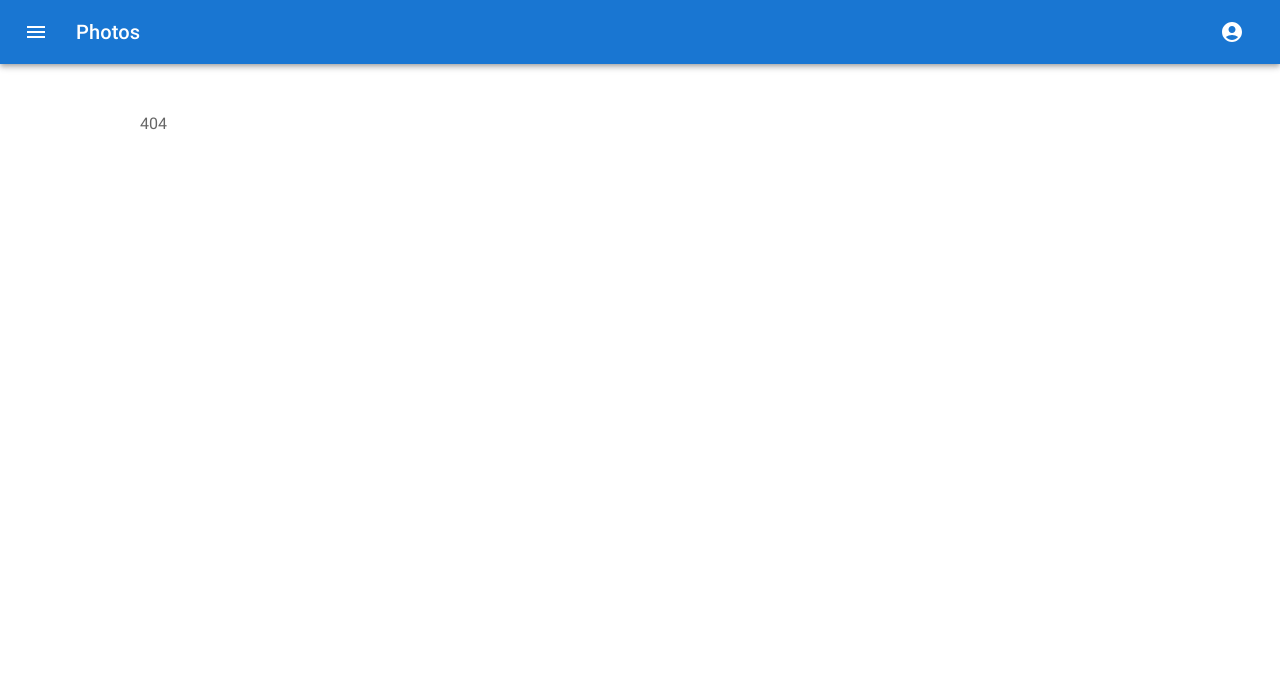
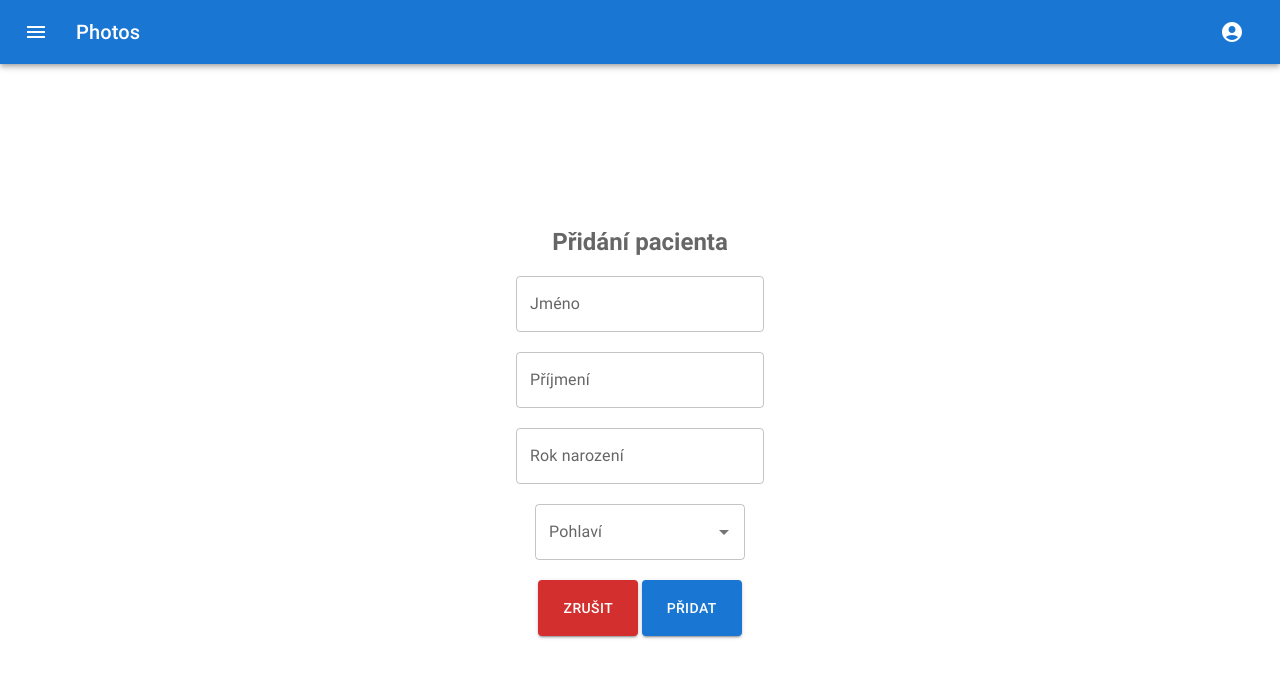
Before and after one commit to DomikGrencik/BPfrontend, a React (Create React App) app: page /addpatient in a window 1280 px wide. Before the commit this address had no page. Shown: the top 678 px of the page. Built offline with nearby package versions, Linux system fonts and the light colour scheme.

Commit message:
addtherapist addpatient

```diff
--- a/package.json
+++ b/package.json
@@ -3,10 +3,12 @@
   "version": "0.1.0",
   "private": true,
   "dependencies": {
+    "@date-io/date-fns": "^2.13.2",
     "@emotion/react": "^11.9.0",
     "@emotion/styled": "^11.8.1",
     "@mui/icons-material": "^5.6.1",
     "@mui/material": "^5.6.0",
+    "@mui/x-data-grid": "^5.10.0",
     "@testing-library/jest-dom": "^5.16.4",
     "@testing-library/react": "^12.1.4",
     "@testing-library/user-event": "^13.5.0",
--- a/src/App.js
+++ b/src/App.js
@@ -5,6 +5,8 @@ import Home from "./js/pages/Home";
 import Splash from "./js/pages/Splash";
 import Login from "./js/pages/Login";
 import NoPage from "./js/pages/NoPage";
+import AddTherapist from "./js/pages/AddTherapist";
+import AddPatient from "./js/pages/AddPatient";
 
 const AppContext = createContext();
 export const useAppContext = () => useContext(AppContext);
@@ -20,6 +22,8 @@ const App = () => {
             <Route index element={<Home />} />
             <Route path="/splash" element={<Splash />} />
             <Route path="/login" element={<Login />} />
+            <Route path="/addtherapist" element={<AddTherapist />} />
+            <Route path="/addpatient" element={<AddPatient />} />
             <Route path="*" element={<NoPage />} />
           </Route>
         </Routes>
--- /dev/null
+++ b/src/js/pages/AddPatient.js
@@ -0,0 +1,113 @@
+import React, { useRef, useState, useCallback } from "react";
+import { TextField } from "@mui/material";
+import { Button } from "@mui/material";
+import { Autocomplete } from "@mui/material";
+// import { AdapterDateFns } from "@mui/x-date-pickers/AdapterDateFns";
+// import { LocalizationProvider } from '@mui/x-date-pickers/LocalizationProvider';
+// import { DatePicker } from '@mui/x-date-pickers/DatePicker';
+import { apiFetch } from "../utils/apiFetch";
+import { useAppContext } from "../../App";
+import { useNavigate } from "react-router-dom";
+
+const AddPatient = () => {
+  const { userToken } = useAppContext();
+  const PatientData = useRef({
+    name: "",
+    surename: "",
+    birth_year: "",
+    gender: "",
+  });
+  const [formError, setFormError] = useState(false);
+  const [formErrorMsg, setFormErrorMsg] = useState("");
+  const navigate = useNavigate();
+  //   const [value, setValue] = React.useState(new Date());
+  console.log(userToken);
+
+  const gender = ["mužské", "ženské"];
+
+  const submitForm = useCallback(
+    async (event) => {
+      event.preventDefault();
+      console.log(userToken);
+      const response = await apiFetch({
+        route: "/patients",
+        method: "POST",
+        headers: {
+          "Content-Type": "application/json",
+          Authorization: "Bearer " + userToken,
+        },
+        body: PatientData.current,
+      });
+      if (response.status === 201) {
+        setFormError(false);
+        setFormErrorMsg("");
+        navigate("/", { replace: true });
+      } else {
+        setFormError(true);
+        setFormErrorMsg(response.data?.message);
+      }
+    },
+    [navigate, userToken]
+  );
+
+  const cancelAction = useCallback(
+    async (event) => {
+      event.preventDefault();
+      navigate("/", { replace: true });
+    },
+    [navigate]
+  );
+
+  return (
+    <main className="addtherapist container--default flex--grow flex">
+      <form
+        onSubmit={submitForm}
+        className="addtherapist__form flex--grow flex flex--column flex--justify-center flex--align-center"
+      >
+        <h2>Přidání pacienta</h2>
+        <TextField label="Jméno" variant="outlined" />
+        <TextField label="Příjmení" variant="outlined" />
+        <TextField label="Rok narození" variant="outlined" />
+        {/* <LocalizationProvider dateAdapter={AdapterDateFns}>
+          <DatePicker
+            views={["year"]}
+            label="Year only"
+            value={value}
+            onChange={(newValue) => {
+              setValue(newValue);
+            }}
+            renderInput={(params) => (
+              <TextField {...params} helperText={null} />
+            )}
+          />
+        </LocalizationProvider> */}
+        <Autocomplete
+          disablePortal
+          id="combo-box-demo"
+          options={gender}
+          sx={{ width: 210 }}
+          renderInput={(params) => <TextField {...params} label="Pohlaví" />}
+        />
+        <div className="addtherapist__width flex flex--justify-space-evenly">
+          <Button
+            onClick={cancelAction}
+            sx={{ width: 100, height: 56 }}
+            variant="contained"
+            color="error"
+          >
+            Zrušit
+          </Button>
+          <Button
+            type="submit"
+            sx={{ width: 100, height: 56 }}
+            variant="contained"
+          >
+            Přidat
+          </Button>
+        </div>
+      </form>
+    </main>
+  );
+};
+
+export default AddPatient;
--- /dev/null
+++ b/src/js/pages/AddTherapist.js
@@ -0,0 +1,86 @@
+import React, { useRef, useState, useCallback } from "react";
+import { TextField } from "@mui/material";
+import { Button } from "@mui/material";
+import { apiFetch } from "../utils/apiFetch";
+import { useAppContext } from "../../App";
+import { useNavigate } from "react-router-dom";
+
+const AddTherapist = () => {
+  const { userToken } = useAppContext();
+  const RegisterData = useRef({ name: "", surename: "", password: "" });
+  const [formError, setFormError] = useState(false);
+  const [formErrorMsg, setFormErrorMsg] = useState("");
+  const navigate = useNavigate();
+  console.log(userToken);
+
+  const submitForm = useCallback(
+    async (event) => {
+      event.preventDefault();
+      console.log(userToken);
+      const response = await apiFetch({
+        route: "/register",
+        method: "POST",
+        headers: {
+          "Content-Type": "application/json",
+          Authorization: `Bearer ${userToken}`,
+        },
+        body: RegisterData.current,
+      });
+      if (response.status === 201) {
+        setFormError(false);
+        setFormErrorMsg("");
+        navigate("/", { replace: true });
+      } else {
+        setFormError(true);
+        setFormErrorMsg(response.data?.message);
+      }
+    },
+    [navigate, userToken]
+  );
+
+  const cancelAction = useCallback(
+    async (event) => {
+      event.preventDefault();
+      navigate("/", { replace: true });
+    },
+    [navigate]
+  );
+
+  return (
+    <main className="addtherapist container--default flex--grow flex">
+      <form
+        onSubmit={submitForm}
+        className="addtherapist__form flex--grow flex flex--column flex--justify-center flex--align-center"
+      >
+        <h2>Přidání logopeda</h2>
+        <TextField label="Jméno" variant="outlined" />
+        <TextField label="Příjmení" variant="outlined" />
+        <TextField
+          label="Heslo"
+          variant="outlined"
+          error={formError}
+          helperText={formErrorMsg}
+        />
+        <div className="addtherapist__width flex flex--justify-space-between">
+          <Button
+            onClick={cancelAction}
+            sx={{ width: 100, height: 56 }}
+            variant="contained"
+            color="error"
+          >
+            Zrušit
+          </Button>
+          <Button
+            type="submit"
+            sx={{ width: 100, height: 56 }}
+            variant="contained"
+          >
+            Přidat
+          </Button>
+        </div>
+      </form>
+    </main>
+  );
+};
+
+export default AddTherapist;
--- a/src/scss/index.scss
+++ b/src/scss/index.scss
@@ -13,5 +13,6 @@
 
 // pages
 @import "./pages/login.scss";
+@import "./pages/addtherapist.scss";
 
 // components
--- /dev/null
+++ b/src/scss/pages/addtherapist.scss
@@ -0,0 +1,9 @@
+.addtherapist{
+    &__form{
+        gap: pxToRem(20);
+    }
+
+    &__width{
+        width: pxToRem(210);
+    }
+}
```
Also changed, not shown: 1 other file (tests, documents, lock files or other folders).
